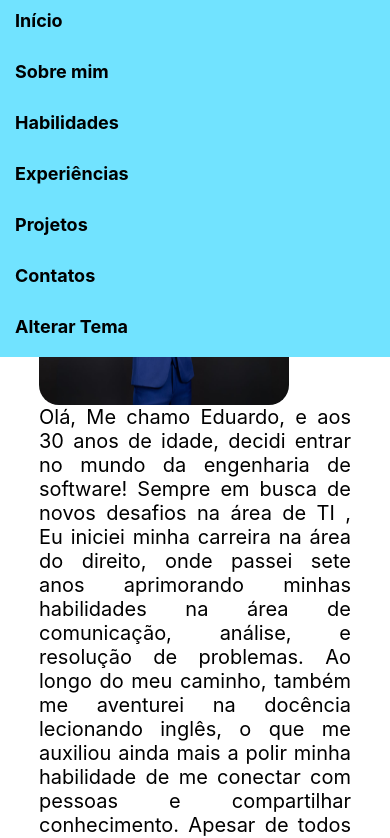
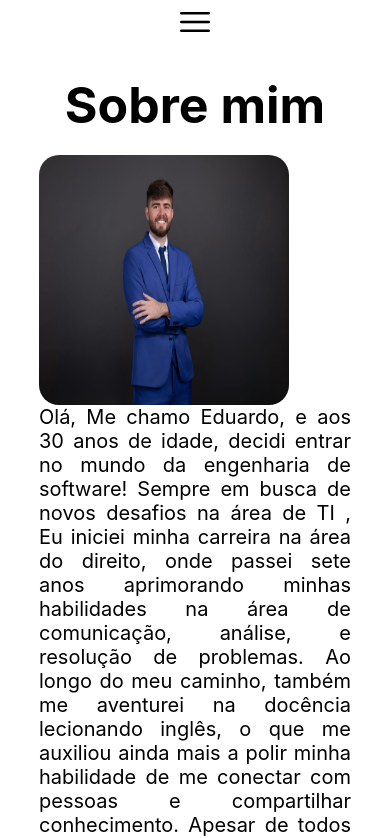
Before and after one commit to earibeiro/Programacao_Web, a plain HTML site: page index.html in a window 390 px wide. Shown: the top 838 px of the page. Drawn offline with nearby package versions, Linux system fonts and the light colour scheme.

Commit message:
Consertado o menu ao utilizar o mobile. *Menu sanduíche adicionado e o toggle foi adicionado para abrir e fechar o menu enquanto usar o mobile.

```diff
--- a/index.html
+++ b/index.html
@@ -21,7 +21,9 @@
                 <li><a href="#developed">Projetos</a></li>
                 <li><a href="#site-footer">Contatos</a></li>
                 <li><a onclick="changeTheme()">Alterar Tema</a></li>
+                <a onclick="mainNavMenu()"><i class="fi fi-rr-menu-burger"></i></a>
             </ul>
+
         </nav>
     </header>
             <main class="container">
@@ -137,19 +139,19 @@
             <ul>
                 <li>
                     LinkedIn: <span class="link" id="linkedin-link">https://www.linkedin.com/in/eduardo-albuquerque-ribeiro-14995917b/</span>
-                    <button onclick="copyToClipboard('linkedin-link')">Copiar</button>
+                    <button data-type="linkedin" onclick="copyToClipboard('linkedin-link')">Copiar</button>
                 </li>
                 <li>
                     GitHub: <span class="link" id="github-link">https://github.com/earibeiro</span>
-                    <button onclick="copyToClipboard('github-link')">Copiar</button>
+                    <button data-type="github" onclick="copyToClipboard('github-link')">Copiar</button>
                 </li>
                 <li>
                     WhatsApp: <span class="link" id="whatsapp-link">5544991037473</span>
-                    <button onclick="copyToClipboard('whatsapp-link')">Copiar</button>
+                    <button data-type="telefone" onclick="copyToClipboard('whatsapp-link')">Copiar</button>
                 </li>
                 <li>
                     Email: <span class="link" id="email-link">eduardoribeiro.advg@gmail.com</span>
-                    <button onclick="copyToClipboard('email-link')">Copiar</button>
+                    <button data-type="email" onclick="copyToClipboard('email-link')">Copiar</button>
                 </li>
             </ul>
         </div>
--- a/script/script.js
+++ b/script/script.js
@@ -45,3 +45,8 @@ function copyToClipboard(elementId) {
     document.body.removeChild(tempInput);
     alert("Link copiado: " + link);
 }
+
+function mainNavMenu(){
+    var navBar = document.querySelector(".main-navigation");
+    navBar.classList.toggle("active");
+}
--- a/style/style.css
+++ b/style/style.css
@@ -284,26 +284,31 @@ footer {
     padding: 20px 10px 15px;
 }
 
+.fi-rr-menu-burger{
+    display: none;
+}
 
 @media screen and (max-width: 768px) {
     .main-navigation {
         position: fixed;
-        top: -300px; /* initially hide the navigation off-screen */
+        top: -350px; /* initially hide the navigation off-screen */
         left: 0;
         width: 100%;
-        background-color: rgb(113, 227, 255);
+        background-color: var(--secondary-background-color);
         z-index: 1;
         transition: top 0.3s ease; /* add smooth transition for top position */
     }
 
-    .main-navigation:hover {
-        top: 0; /* show the navigation when hovered */
+    .main-navigation.active{
+        top: 0;
     }
 
     .main-navigation ul {
         flex-direction: column;
         font-size: large;
         padding: 0; /* remove default padding */
+        align-items: center;
+        justify-content: center;
     }
 
     .main-navigation li {
@@ -315,6 +320,12 @@ footer {
     .profile-pic {
         display: block;
         margin: 0 auto;
+    }
+
+    .fi-rr-menu-burger{
+        display: block;
+        font-size: 30px;
+        width: 30px;
     }
 }
 
```
